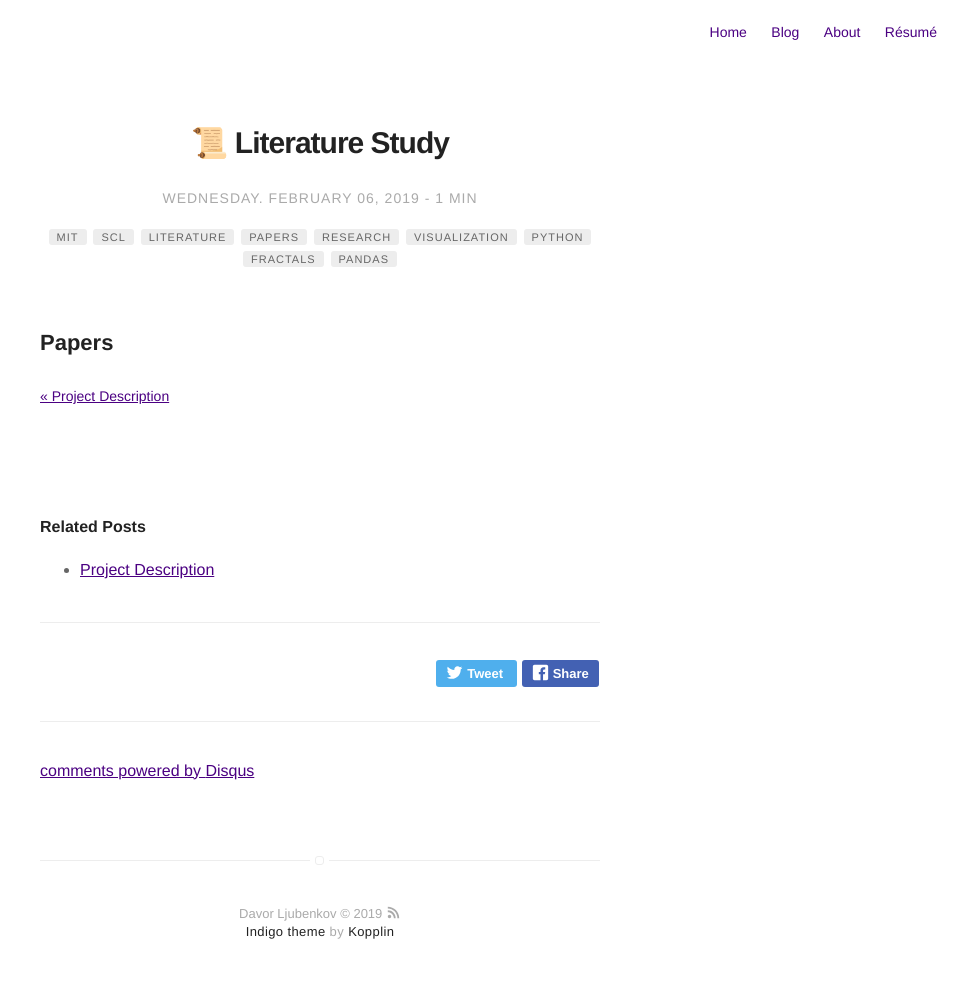
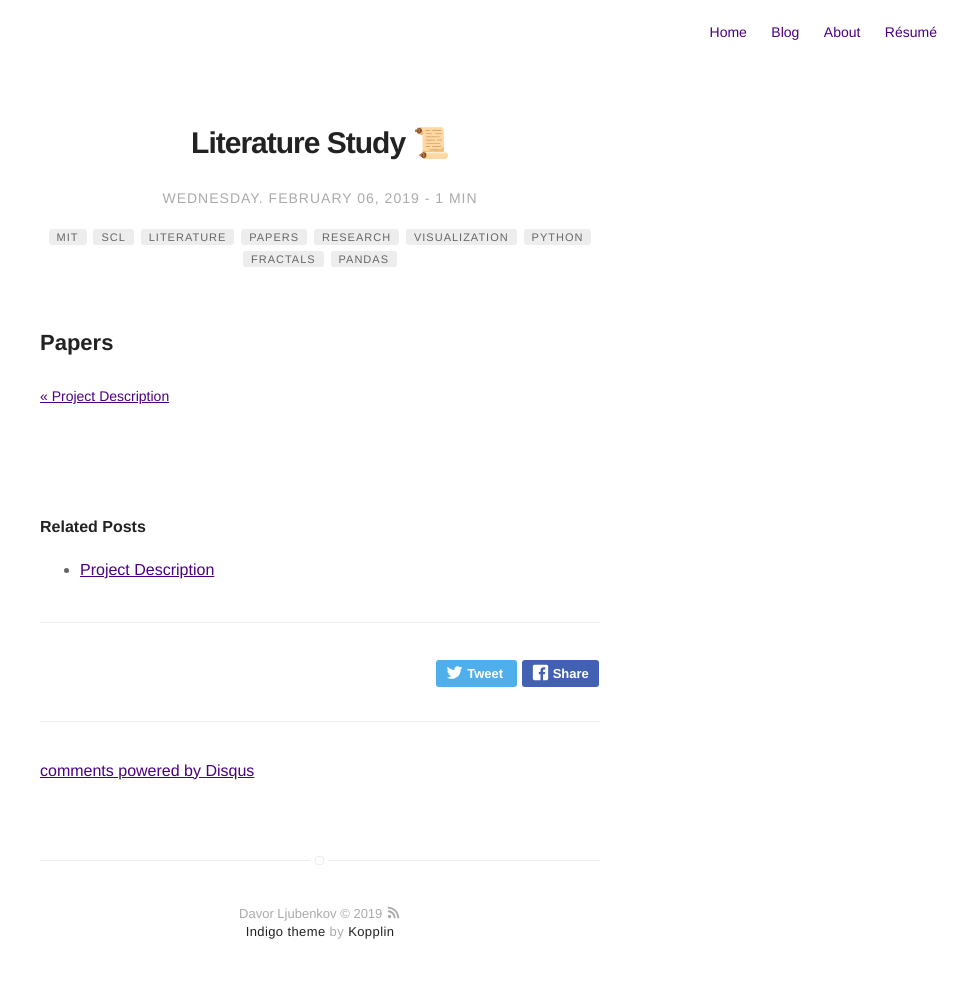
Before and after one commit to dljubenk/dljubenk.github.io, a Jekyll site: the page built from _posts/2019-02-06-literature-study.markdown, in a window 1280 px wide. Shown: the whole page, without its empty margins (320-1280 px from the left). Built offline with Jekyll 4.4.1, drawn with Linux system fonts in a browser that asks for light colours; emoji names are drawn with the system emoji font; comment, search, counter and statistics services are not loaded.

```diff
--- a/_posts/2019-02-06-literature-study.markdown
+++ b/_posts/2019-02-06-literature-study.markdown
@@ -1,5 +1,5 @@
 ---
-title: ":scroll: Literature Study"
+title: "Literature Study     :scroll:"
 layout: post
 date: 2019-02-06 22:44
 image: /assets/images/lab.jpg
```
